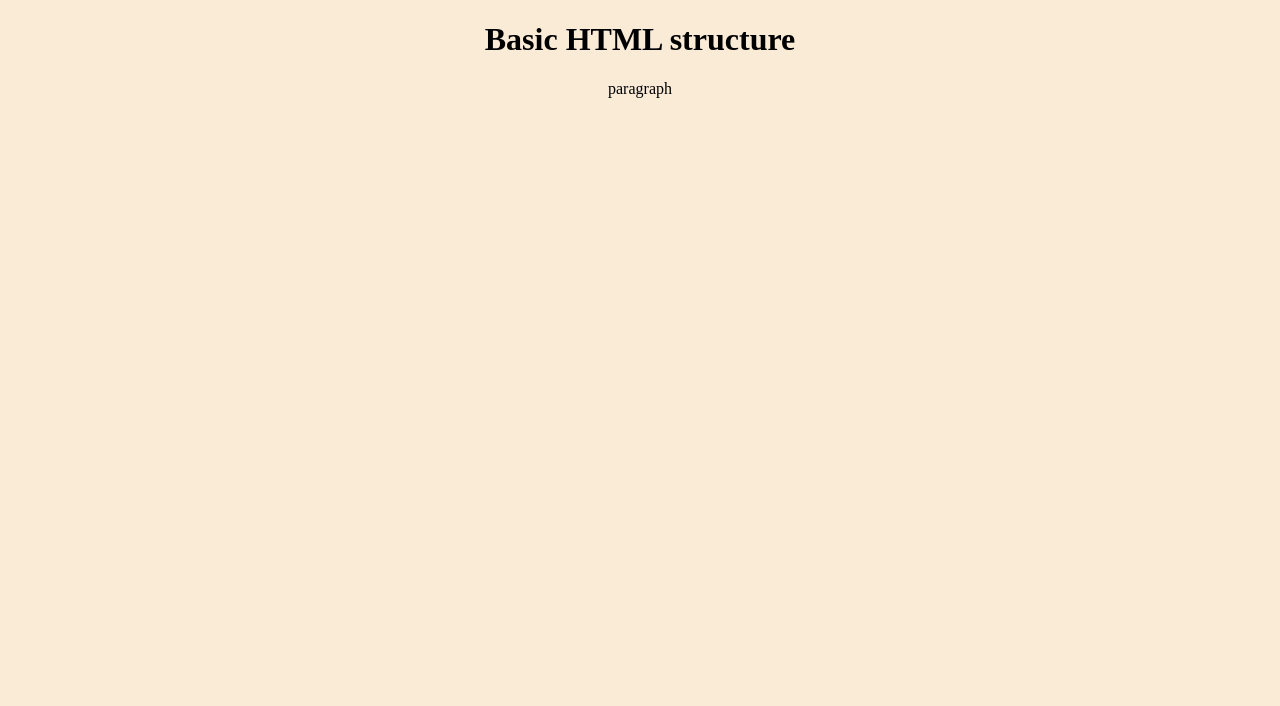
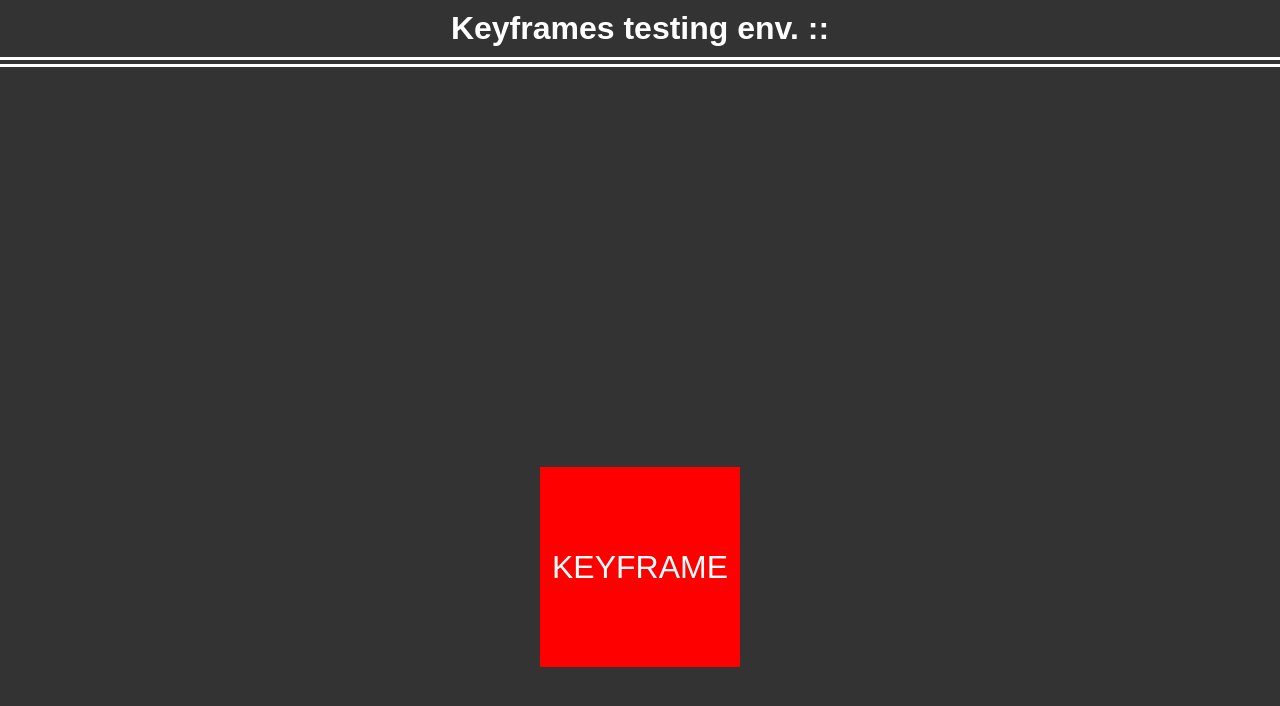
Before and after one commit to ceigyx/htmlcss, a website built with webpack: page public/index.html in a window 1280 px wide. Built offline with nearby package versions, Linux system fonts and the light colour scheme.

Commit message:
set up first animation keyframe

```diff
--- a/public/assets/css/index.css
+++ b/public/assets/css/index.css
@@ -1,8 +1,59 @@
 * {
   box-sizing: border-box;
-  background-color: antiquewhite;
+  margin: 0;
+  padding: 0;
 }
 
 body {
+  background: #333;
   text-align: center;
+  font-family: Arial, Helvetica, sans-serif;
+  height: 1000px;
 }
+
+h1 {
+  color: #fff;
+  border-bottom: #fff double 10px;
+  padding: 10px;
+}
+
+.box {
+  display: flex;
+  flex-direction: column;
+  justify-content: center;
+  color: #fff;
+  font-size: 2rem;
+  position: relative;
+  background: #fff;
+  width: 200px;
+  height: 200px;
+  animation: animate1 5s ease infinite;
+}
+
+@keyframes animate1 {
+  0% {
+    top: calc(50% - 100px);
+    left: calc(50% - 100px);
+    width: 200px;
+    background-color: #ff0000;
+  }
+  25% {
+    top: calc(25% - 100px);
+    left: calc(50% - 200px);
+    width: 400px;
+    background-color: #00ff00;
+    color: #333;
+  }
+  75% {
+    top: calc(75% - 100px);
+    left: calc(50% - 300px);
+    width: 600px;
+    background-color: #0000ff;
+  }
+  100% {
+    top: calc(50% - 100px);;
+    left: calc(50% - 100px);
+    width: 200px;
+    background-color: #ff0000;
+  }
+}
--- a/public/index.html
+++ b/public/index.html
@@ -3,14 +3,16 @@
   <head>
     <meta charset="UTF-8" />
     <meta name="viewport" content="width=device-width, initial-scale=1.0" />
-    <title>HTML & CSS</title>
+    <title>Keyframes</title>
     <meta name="description" content="Working environment for HTML & CSS" />
     <meta name="keywords" content="web development, web design, learning" />
     <script src="./assets/scripts/index.js" defer></script>
     <link type="text/css" href="./assets/css/index.css" rel="stylesheet" />
   </head>
   <body>
-    <h1>Basic HTML structure</h1>
-    <p>paragraph</p>
+    <h1>Keyframes testing env. ::</h1>
+    <div class="box">
+      KEYFRAME
+    </div>
   </body>
 </html>
```
